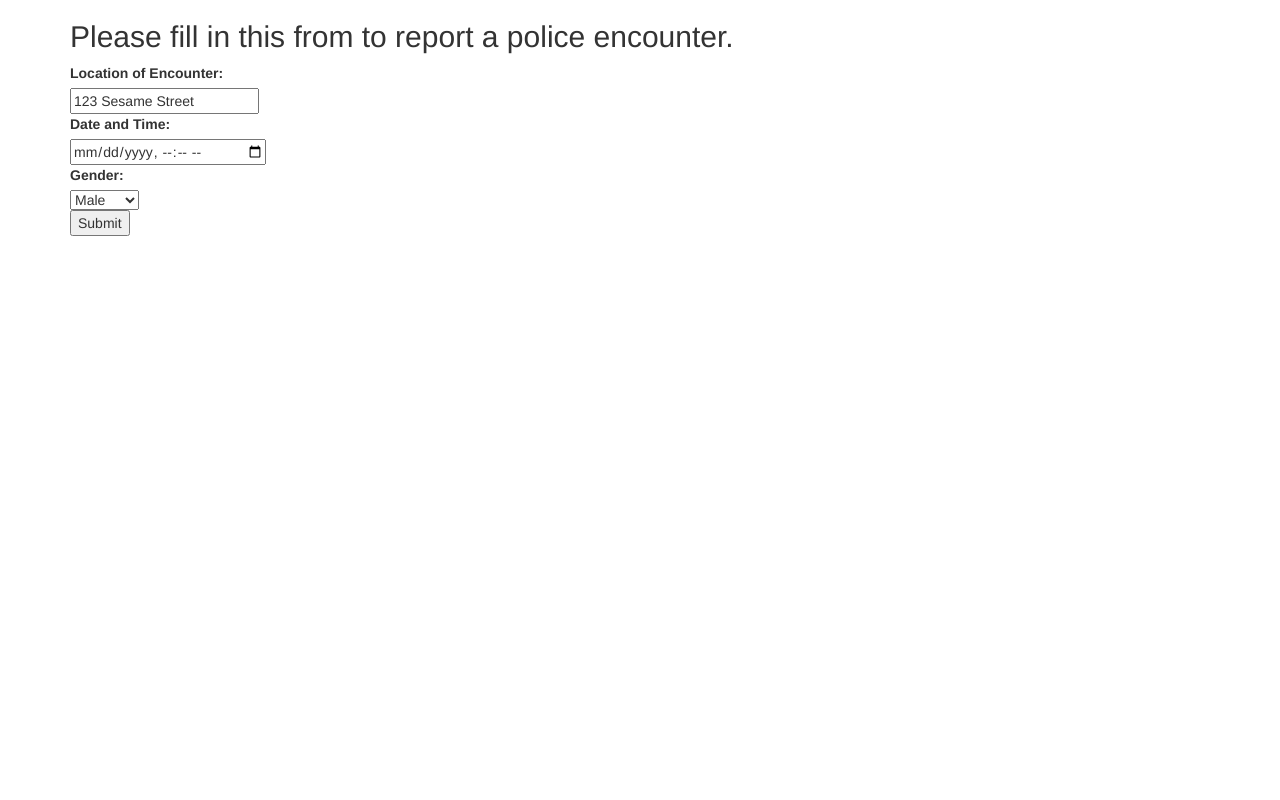
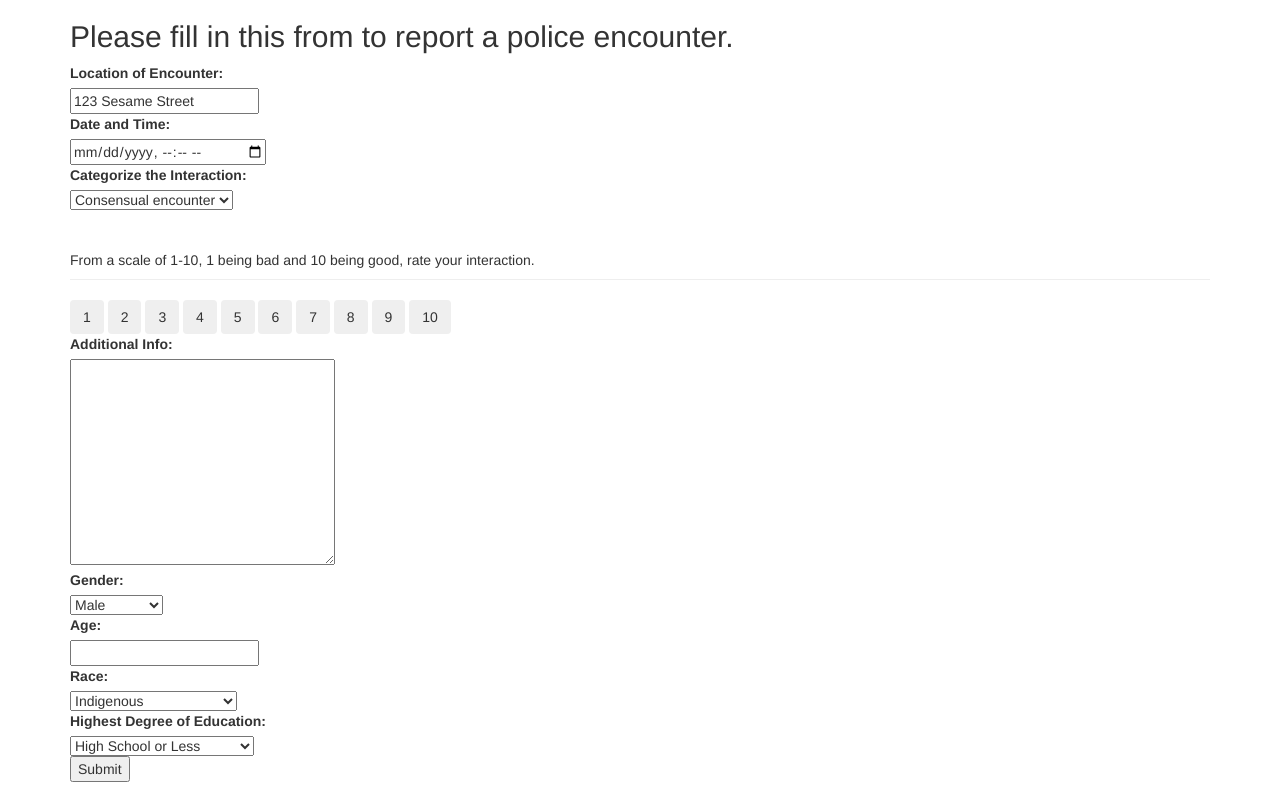
Before and after one commit to danielq987/MAPIT, a Flask app: template flaskr/templates/survey.html in a window 1280 px wide. Run offline with Flask 2, Linux system fonts and the light colour scheme; the template is opened without the code that fills it, so the values that code supplies are empty; some libraries are stand-ins or nearby versions.

Commit message:
Add existing file

```diff
--- a/flaskr/templates/survey.html
+++ b/flaskr/templates/survey.html
@@ -1,6 +1,8 @@
 {% extends "base.html" %}
 
 {% block content %}
+
+<link rel="stylesheet" href="https://cdnjs.cloudflare.com/ajax/libs/font-awesome/4.7.0/css/font-awesome.min.css">
 
 <div class="container">
     <form action = "#">
@@ -12,12 +14,61 @@
         <label for="date_time">Date and Time: </label><br>
         <input type="datetime-local" id="date_time" name="date_time" class="survey_input" required><br>
 
-        <label for="gendetr">Gender:</label><br>
+        <label for="type_interaction">Categorize the Interaction: </label><br>
+        <select id="type_interaction" name="type_interaction" class="survey_input">
+            <option value="consensual">Consensual encounter</option>
+            <option value="investigatory">Investigatory stop</option>
+            <option value="arres">Arrest</option>
+            <option value="prefer_not_to_say">Prefer Not to Say</option>
+          </select><br>
+
+          <div class="container-scale">
+            <div class="row">
+              <div class="col-xs-12">
+                <p class="page-header">From a scale of 1-10, 1 being bad and 10 being good, rate your interaction.</p>
+                <div class="chart-scale">
+                  <button class="btn btn-scale btn-scale-asc-1">1</button>
+                  <button class="btn btn-scale btn-scale-asc-2">2</button>
+                  <button class="btn btn-scale btn-scale-asc-3">3</button>
+                  <button class="btn btn-scale btn-scale-asc-4">4</button>
+                  <button class="btn btn-scale btn-scale-asc-5">5</button>
+                  <button class="btn btn-scale btn-scale-asc-6">6</button>
+                  <button class="btn btn-scale btn-scale-asc-7">7</button>
+                  <button class="btn btn-scale btn-scale-asc-8">8</button>
+                  <button class="btn btn-scale btn-scale-asc-9">9</button>
+                  <button class="btn btn-scale btn-scale-asc-10">10</button> <br>
+
+        <label for="add-info">Additional Info:</label><br>
+        <textarea name="add-info" rows="10" cols="30"></textarea><br>
+
+        <label for="gender">Gender:</label><br>
         <select id="gender" name="gender" class="survey_input">
             <option value="male">Male</option>
             <option value="female">Female</option>
+            <option value="non-binary">Non-Binary</option>
             <option value="other">Other</option>
           </select><br>
+
+         <label for="age">Age:</label><br>
+          <input type="number" id="age" name="age" class="survey_input"><br>
+
+          <label for="race">Race:</label><br>
+          <select id="race" name="race" class="survey_input">
+              <option value="indigenous">Indigenous</option>
+              <option value="asian">Asian/Pacific Islander</option>
+              <option value="black">Black/African American</option>
+              <option value="hispanic">Hispanic</option>
+              <option value="white">White/Caucasian</option>
+              <option value="other_race">Other</option>
+            </select><br>
+
+          <label for="edu">Highest Degree of Education:</label><br>
+          <select id="edu" name="education" class="survey_input">
+              <option value="high-school">High School or Less</option>
+              <option value="undergrad">Undergraduate Degree</option>
+              <option value="masters">Masters Degree or Higher</option>
+              <option value="associate">Associate Degree</option>
+            </select><br>
 
         <input type="submit">
     </form>
```
